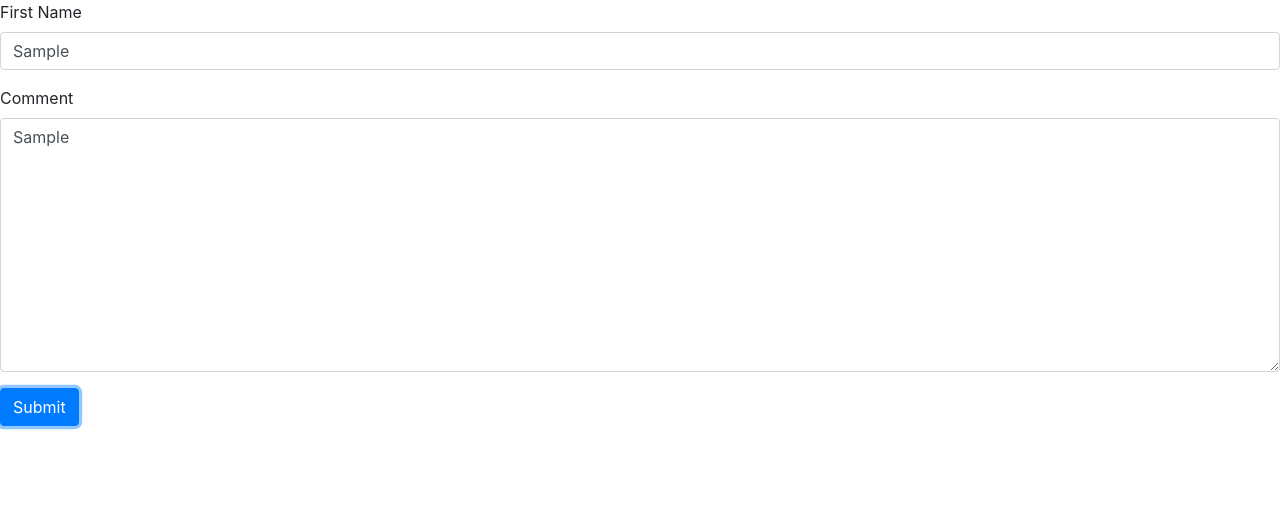
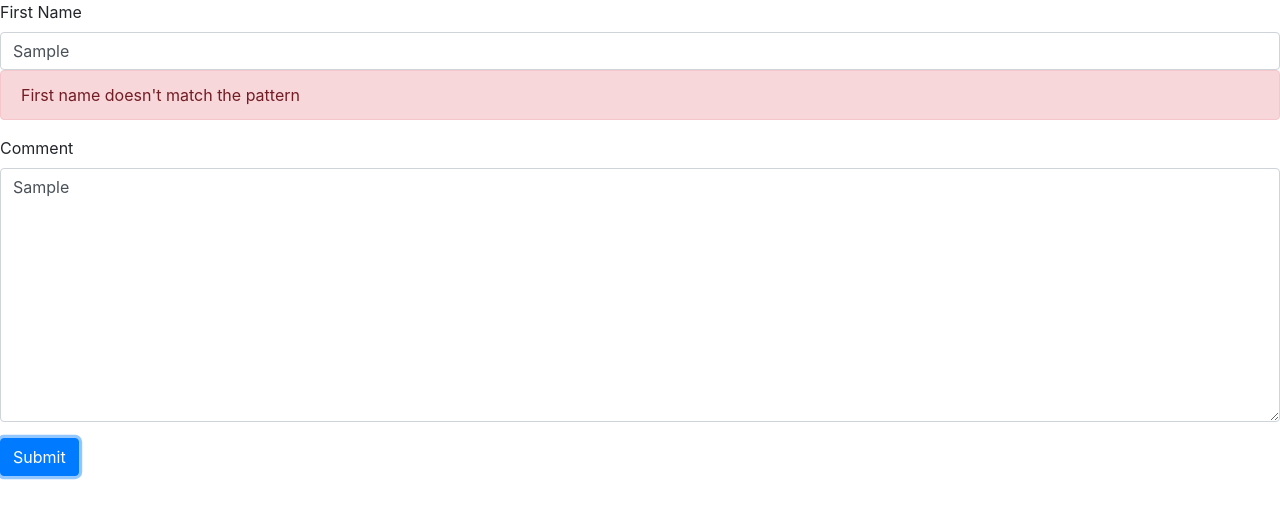
Before and after one commit to jachqaz/HelloAngular, an Angular app: page / in a window 1280 px wide. Both pictures are taken after typing "Sample", "Sample" into the empty fields and a click on the button "Submit". Shown: the top 518 px of the page. Built offline with nearby package versions, Linux system fonts and the light colour scheme.

Commit message:
Adding Validation

```diff
--- a/src/app/contact-form/contact-form.component.html
+++ b/src/app/contact-form/contact-form.component.html
@@ -1,9 +1,16 @@
 <form>
   <div class="form-group">
     <label for="firstName">First Name</label>
-    <input required ngModel name="firstName" #firstName="ngModel" (change)="log(firstName)" id="firstName" type="text"
+    <input required minlength="3" maxlength="10" pattern="banana" ngModel name="firstName" #firstName="ngModel"
+           (change)="log(firstName)" id="firstName" type="text"
            class="form-control">
-    <div class="alert alert-danger" *ngIf="firstName.touched && !firstName.valid">FIst Name is required</div>
+    <div class="alert alert-danger" *ngIf="firstName.touched && !firstName.valid">
+      <div *ngIf="firstName.errors.required">First Name is required</div>
+      <div *ngIf="firstName.errors.minlength"> First name should be minimun
+        {{firstName.errors.minlength.requiredLength}} characters
+      </div>
+      <div *ngIf="firstName.errors.pattern"> First name doesn't match the pattern</div>
+    </div>
   </div>
   <div class="form-group">
     <label for="comment">Comment</label>
```
